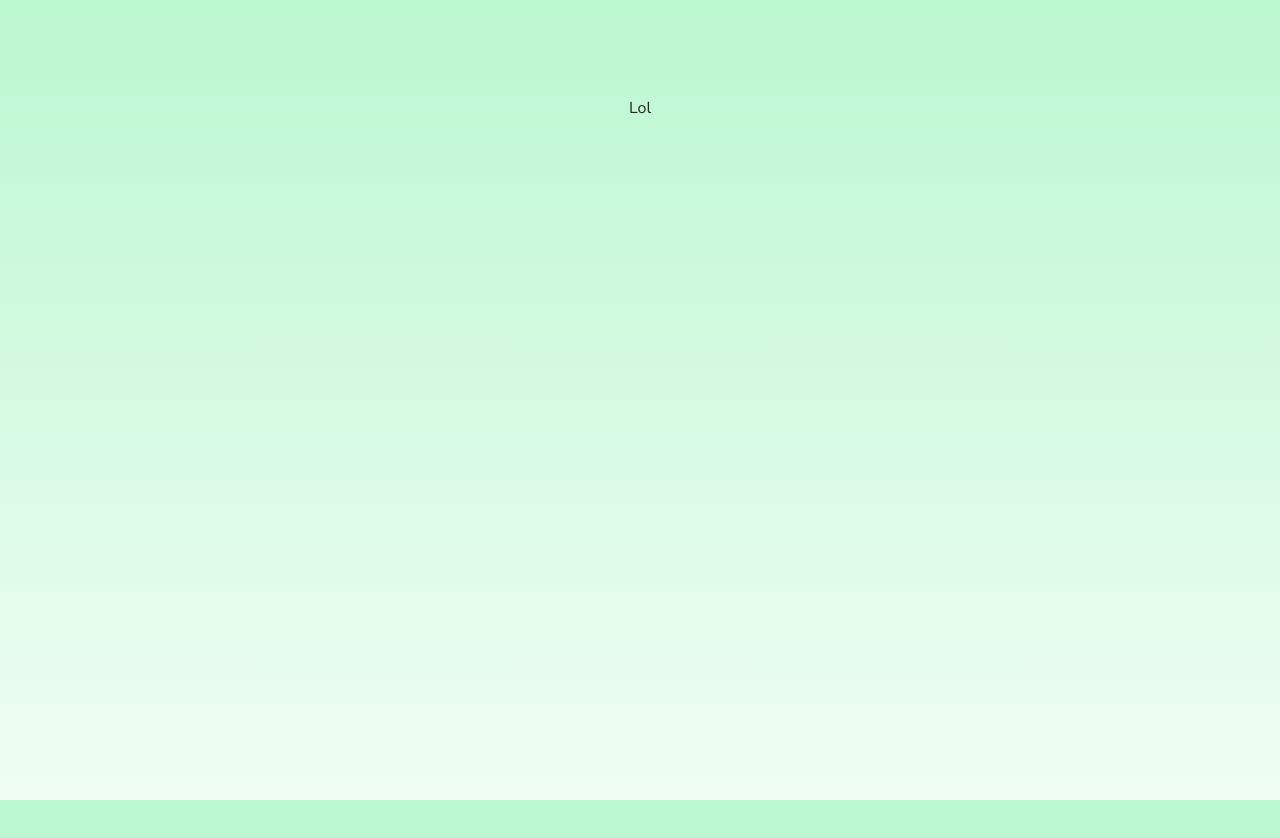
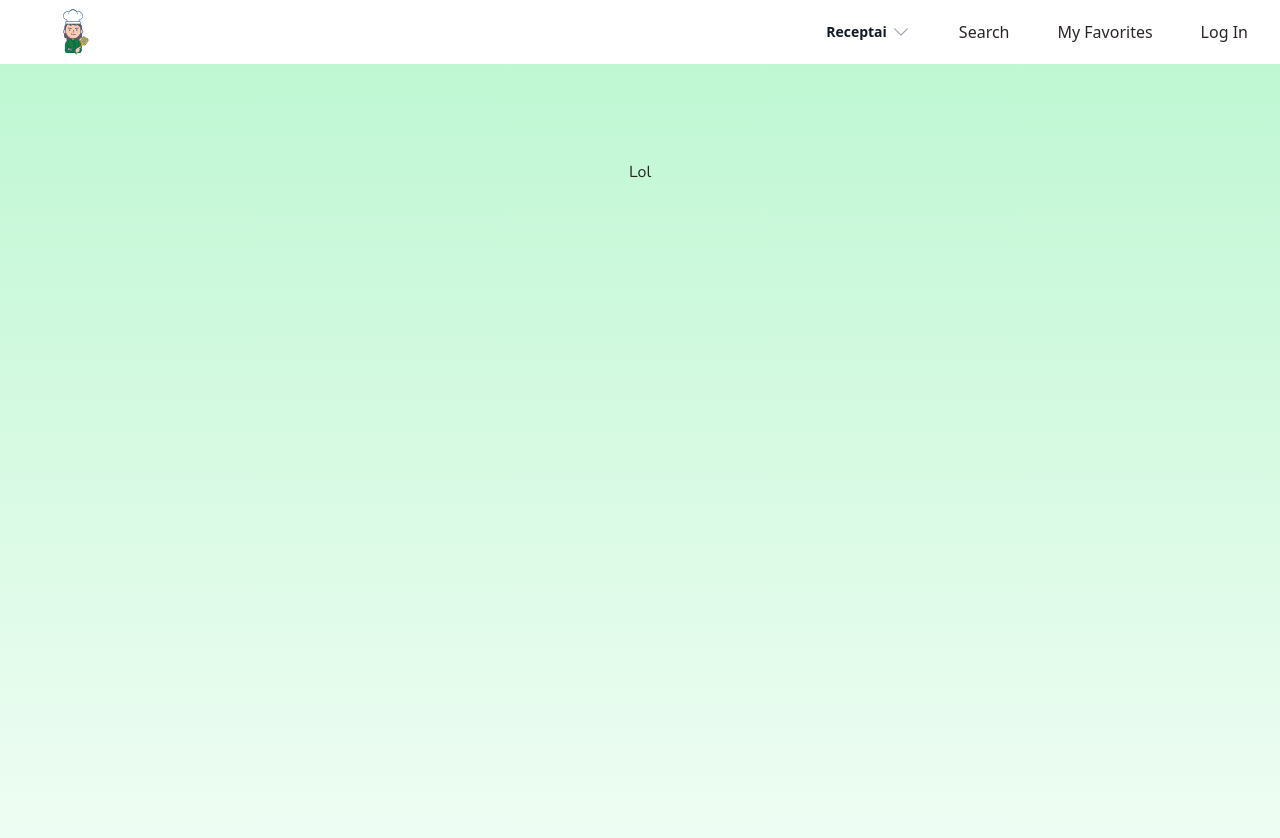
Before and after one commit to justaslaz/food-recipes, a Next.js app: page / in a window 1280 px wide. Shown: the top 838 px of the page. Before the commit the page ends 800 px from the top, so only its background shows below. Built offline with nearby package versions, Linux system fonts and the light colour scheme.

Commit message:
feat: partial navigation, popover recipes

```diff
--- a/package.json
+++ b/package.json
@@ -9,6 +9,8 @@
     "lint": "next lint"
   },
   "dependencies": {
+    "@headlessui/react": "^1.7.14",
+    "@heroicons/react": "^2.0.17",
     "@types/node": "18.16.3",
     "@types/react": "18.2.0",
     "@types/react-dom": "18.2.1",
@@ -23,6 +25,8 @@
     "typescript": "5.0.4"
   },
   "devDependencies": {
-    "eslint-config-prettier": "^8.8.0"
+    "eslint-config-prettier": "^8.8.0",
+    "prettier": "^2.8.8",
+    "prettier-plugin-tailwindcss": "^0.2.8"
   }
 }
--- /dev/null
+++ b/src/components/Navigation.tsx
@@ -0,0 +1,96 @@
+import { Fragment, useState } from 'react';
+import Image from 'next/image';
+import Link from 'next/link';
+import { Popover, Transition } from '@headlessui/react';
+import { Bars3Icon, ChevronDownIcon } from '@heroicons/react/24/outline';
+import logo from '../../public/Chef_Outline.svg';
+
+const TAGS_MOCKUP = ['Break', 'Random', 'OMG'];
+
+export default function Navigation() {
+  const [isMobileMenuOpen, setIsMobileMenuOpen] = useState(false);
+
+  console.log(isMobileMenuOpen);
+
+  return (
+    <header className="bg-white">
+      <nav
+        className="mx-auto flex max-w-7xl items-center justify-between px-6 lg:px-8"
+        aria-label="Global"
+      >
+        {/* Logo */}
+        <div className="flex lg:flex-1">
+          <Link href="/">
+            <span className="sr-only">Food Recipes</span>
+            <Image className="h-16 w-auto" src={logo} alt="Food Recipes Logo" />
+          </Link>
+        </div>
+
+        {/* Mobile Menu */}
+        <div className="flex lg:hidden">
+          <button
+            type="button"
+            className="-m-2 inline-flex items-center justify-center rounded-md p-2 text-gray-700"
+            onClick={() => setIsMobileMenuOpen(true)}
+          >
+            <span className="sr-only">Open main menu</span>
+            <Bars3Icon className="h-6 w-6" aria-hidden="true" />
+          </button>
+        </div>
+
+        <Popover.Group className="hidden lg:flex lg:gap-x-12">
+          <Popover className="relative">
+            <Popover.Button className="flex items-center gap-x-1 text-sm font-semibold leading-6 text-gray-900">
+              Receptai
+              <ChevronDownIcon
+                className="h-5 w-5 flex-none text-gray-400"
+                aria-hidden="true"
+              />
+            </Popover.Button>
+            <Transition
+              as={Fragment}
+              enter="transition ease-out duration-200"
+              enterFrom="opacity-0 translate-y-1"
+              enterTo="opacity-100 translate-y-0"
+              leave="transition ease-in duration-150"
+              leaveFrom="opacity-100 translate-y-0"
+              leaveTo="opacity-0 translate-y-1"
+            >
+              <Popover.Panel className="absolute -left-8 top-full z-10 mt-3 w-screen max-w-md overflow-hidden rounded-3xl bg-white shadow-lg ring-1 ring-gray-900/5">
+                <div className="p-4">
+                  {TAGS_MOCKUP.map((category) => (
+                    <div
+                      key={category}
+                      className="group relative flex items-center gap-x-6 rounded-lg p-4 text-sm leading-6 hover:bg-gray-50"
+                    >
+                      <div className="flex-auto">
+                        {/* TODO fix href */}
+                        <Link
+                          href="/"
+                          className="block font-semibold text-gray-900"
+                        >
+                          {category}
+                          <span className="absolute inset-0" />
+                        </Link>
+                      </div>
+                    </div>
+                  ))}
+                </div>
+
+                <div className="bg-gray-50">
+                  {/* TODO fix href */}
+                  <Link href="/">Visi receptai</Link>
+                </div>
+              </Popover.Panel>
+            </Transition>
+          </Popover>
+
+          {/* TODO mock up below */}
+          <Link href="/">Search</Link>
+          <Link href="/">My Favorites</Link>
+          <Link href="/">Log In</Link>
+        </Popover.Group>
+      </nav>
+    </header>
+  );
+}
--- a/src/pages/index.tsx
+++ b/src/pages/index.tsx
@@ -1,9 +1,12 @@
+import Navigation from '@/components/Navigation';
 import { Nunito } from 'next/font/google';
 
 const nunito = Nunito({ subsets: ['latin'] });
 
 export default function Home() {
   return (
+    <>
+      <Navigation />
       <main
         className={`flex min-h-screen flex-col items-center justify-between p-24 ${nunito.className}`}
       >
@@ -11,5 +14,6 @@ export default function Home() {
           <p>Lol</p>
         </div>
       </main>
+    </>
   );
 }
```
Also changed, not shown: public/Chef_Outline.svg (added), 1 other file (tests, documents, lock files or other folders). Lines whose indentation alone changed are shown as unchanged.
